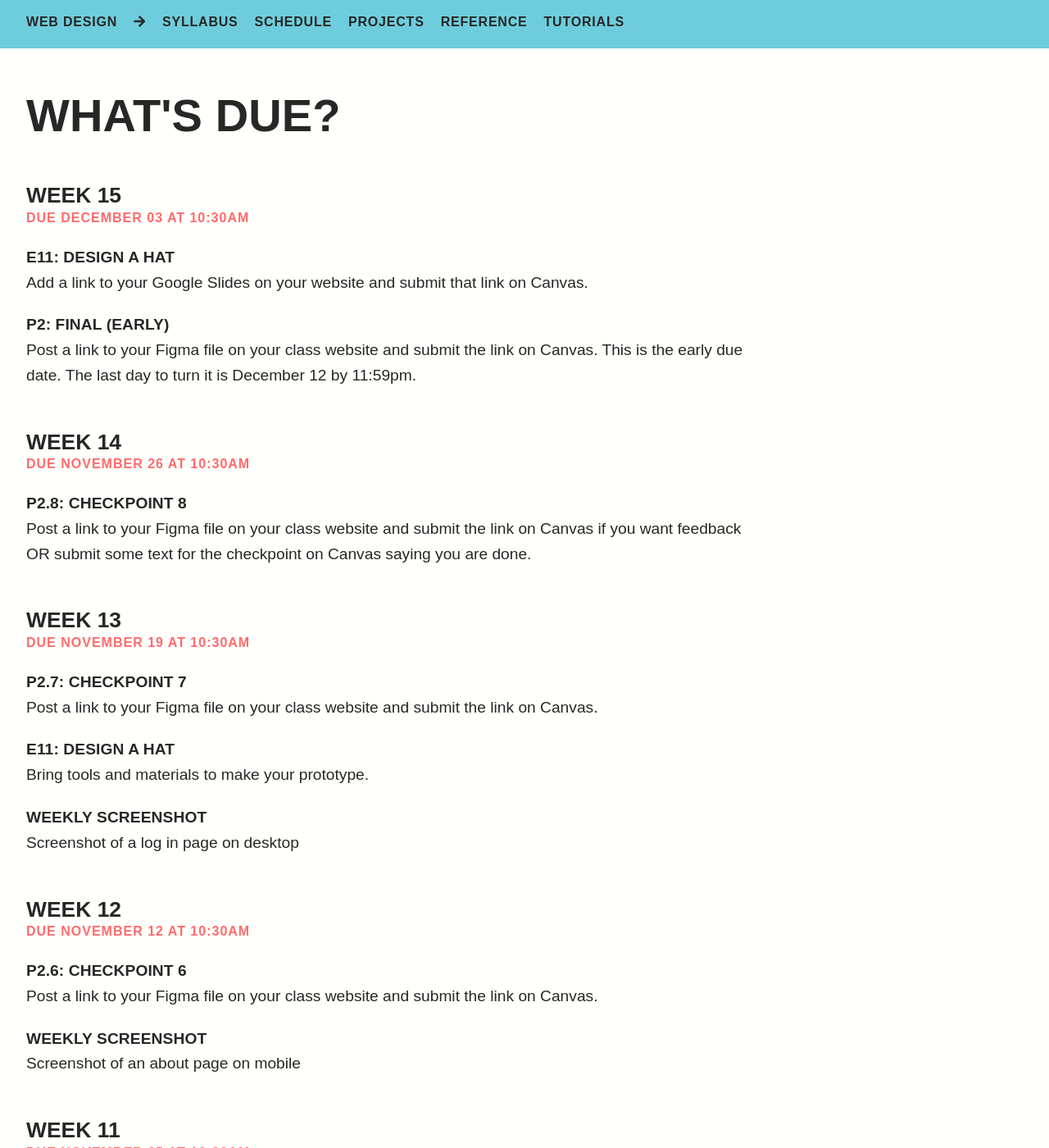
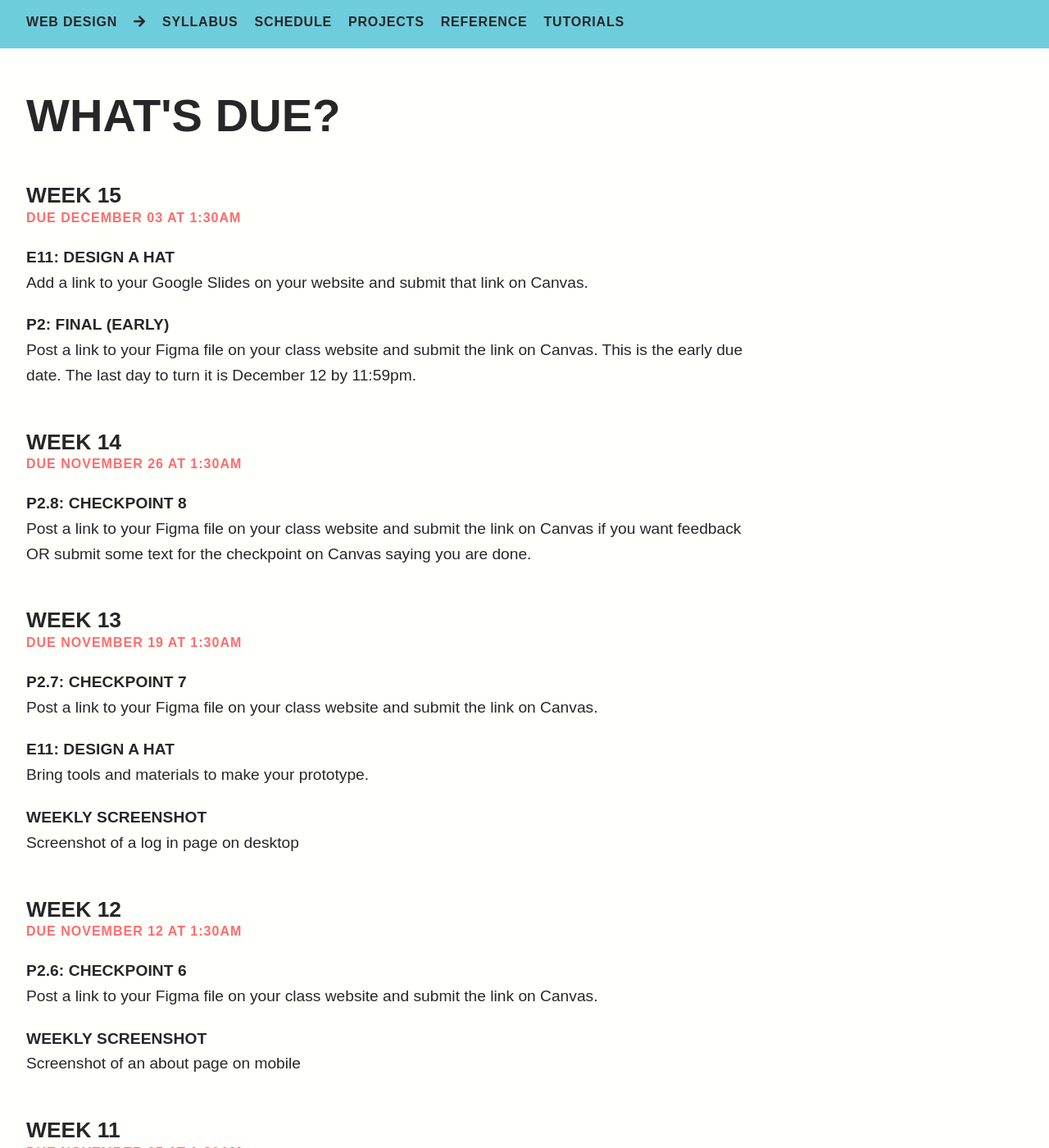
Before and after one commit to gmu-gd/web25-fall, a Jekyll site: the page built from due/index.md, in a window 1280 px wide and 1400 px high. Shown: the whole window at 82% size. Built offline with Jekyll 4.4.1, drawn with Linux system fonts in a browser that asks for light colours; some web fonts are replaced; some of the changed text lies outside the part shown.

Commit message:
Update whats-due.html

```diff
--- a/_includes/whats-due.html
+++ b/_includes/whats-due.html
@@ -4,7 +4,7 @@
   {% for post in site.categories.due %}
     <article class="single">
       <h3>{{ post.title }}</h3>
-      <span class="due">Due {% assign seconds = 7 | times: 24 | times: 60 | times: 60 %}{{ post.date | date: "%s" | plus: seconds | date: "%B %d" }} at 10:30am</span>
+      <span class="due">Due {% assign seconds = 7 | times: 24 | times: 60 | times: 60 %}{{ post.date | date: "%s" | plus: seconds | date: "%B %d" }} at 1:30am</span>
       {{ post.content }}
     </article>
   {% endfor %}
```
